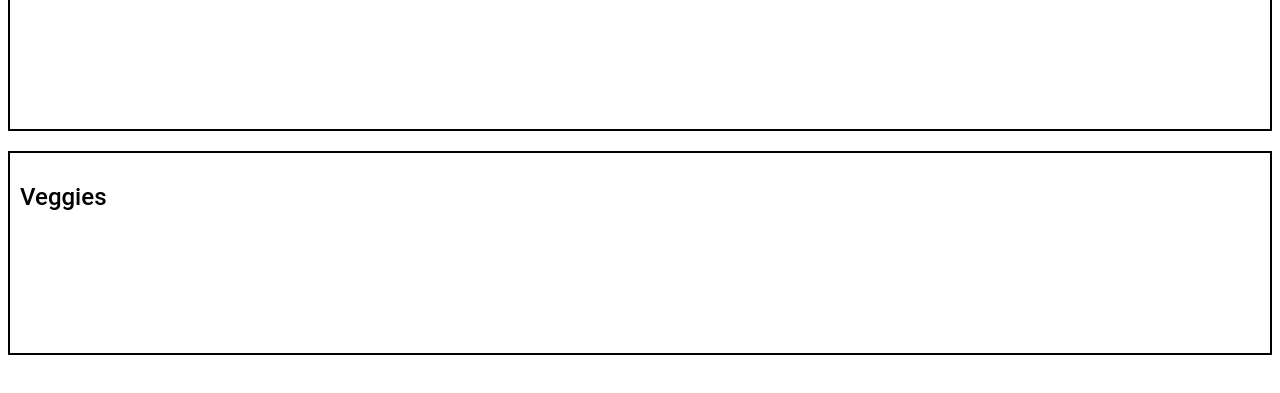
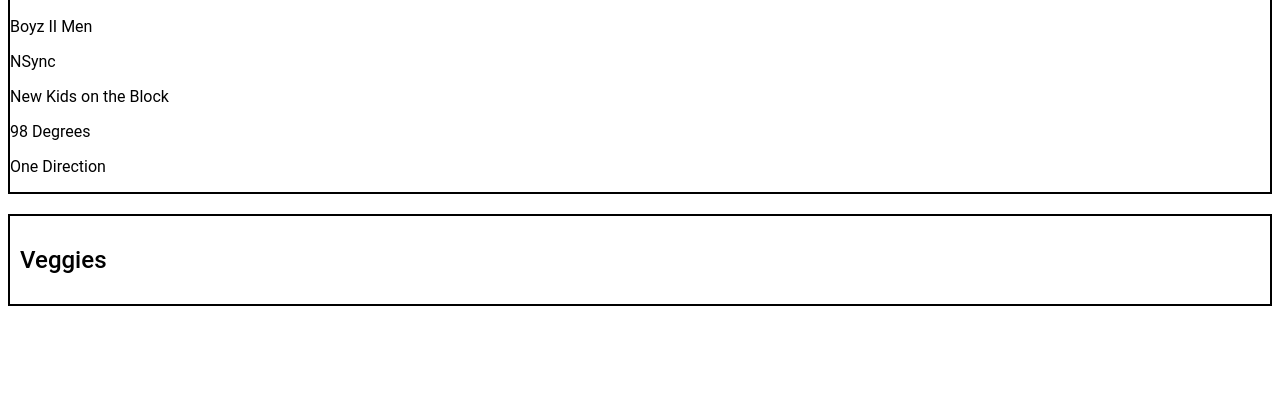
Before and after one commit to wierje/boybands, a plain HTML site: page index.html in a window 1280 px wide. Shown: the part 93-486 px from the top of the page. Drawn offline with Linux system fonts and the light colour scheme.

Commit message:
js for bands

```diff
--- a/boybands.js
+++ b/boybands.js
@@ -1,78 +1,13 @@
-var bands = [`Boyz II Men`, `NSync`, `New Kids on the Block`, `98 Degrees`, `One Direction`];
-    console.log(`The current value of i is`, i);
-  for (var i = 0; i < bands.length; i += 1);
-    // console.log(`The current value of i is`, i);
+var bands = ["Boyz II Men", "NSync", "New Kids on the Block", "98 Degrees", "One Direction"];
 
 
-
-// function bandBoys() {
-//     for (var i = 0; i < bands.length; i++);
-//     var boys = bands[i];
-//     console.log(boys);
-//     return boys;
-    // document.getElementById('boy-bands').innerHTML;
-// }
-
-//
-// var currentBand = bands.index;
-// console.log(currentBand);
-// var currentBand = bands.index;
-// console.log(currentBand);
-// The number of loops to perform (what if the array changes?)
-// var loopCount = 5;
-
-// Keep track of which band we're on in the loop
+for (var i = 0; i < bands.length; i += 1) {
+    var currentBand = bands[i];
+    console.log(currentBand);
+    document.getElementById("boy-bands").innerHTML += "<p>" + currentBand + "</p>";
+    console.log("The current value of i is", i);
+}
 
 
-
-// Get a reference to the appropriate DOM element for bands
-// var bandElement = document.getElementById('boy-bands').innerHTML;
-
-// Get a reference to the appropriate DOM element for vegetables
-// var veggieElement = 'veggies';
-
-// Start looping
-// for (var loopTracker = 0; loopTracker < loopCount; loopTracker += 1) {
-
-// Add the band names into the correct <div>
-// currentBand = ???;
-
-
-// Add the veggie names into the correct <div>
-// currentVeggie = ???;
-// }
-
-
-
-
-
-
-/* var veggies = [`Carrots`, `Kale`, `Zucchini`, `Broccoli`, `Squash`];
-
-// The number of loops to perform (what if the array changes?)
-var loopCount = 5;
-
-// Keep track of which band we're on in the loop
-var currentBand = band.index;
-
-// Keep track of which veggie we're on in the loop
-var currentVeggie = veggies.index;
-
-// Get a reference to the appropriate DOM element for bands
-var bandElement = document.getElementById(???);
-
-// Get a reference to the appropriate DOM element for vegetables
-var veggieElement = ???;
-
-// Start looping
-for (var loopTracker = 0; loopTracker < loopCount; loopTracker += 1) {
-
-  // Add the band names into the correct <div>
-  currentBand = ???;
-
-
-  // Add the veggie names into the correct <div>
-  currentVeggie = ???;
-
-}
-*/
+var vegetables = ["Carrots", "Kale", "Zucchini", "Broccoli", "Squash"];
+console.log(vegetables[0]);
--- a/styles.css
+++ b/styles.css
@@ -4,7 +4,7 @@ body {
 
 div {
   border: 2px solid black;
-  height: 200px;
+  height: auto;
   margin-top:20px;
 }
 h2 {
```
Also changed, not shown: index.html (+2 -2 lines).
